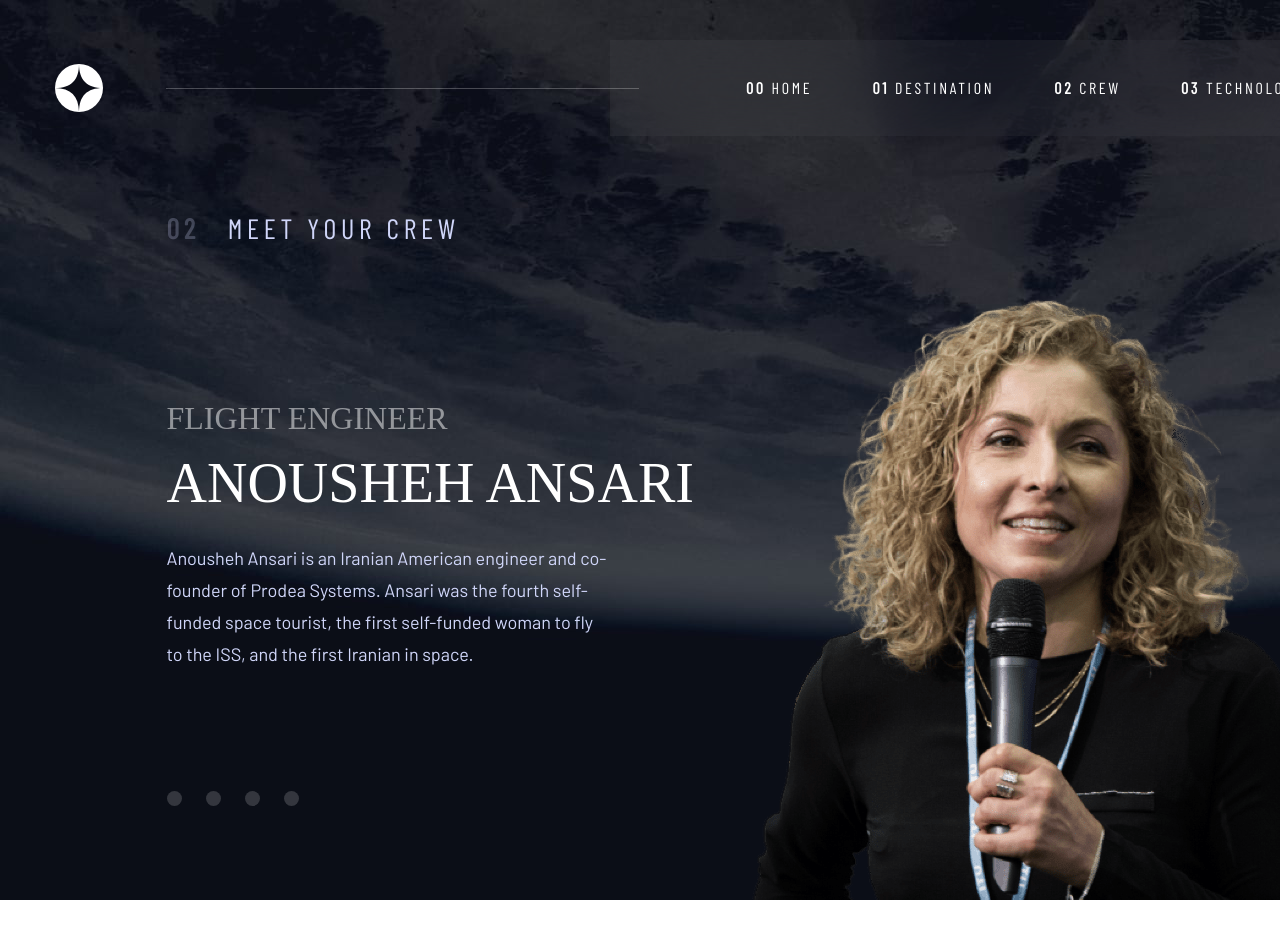
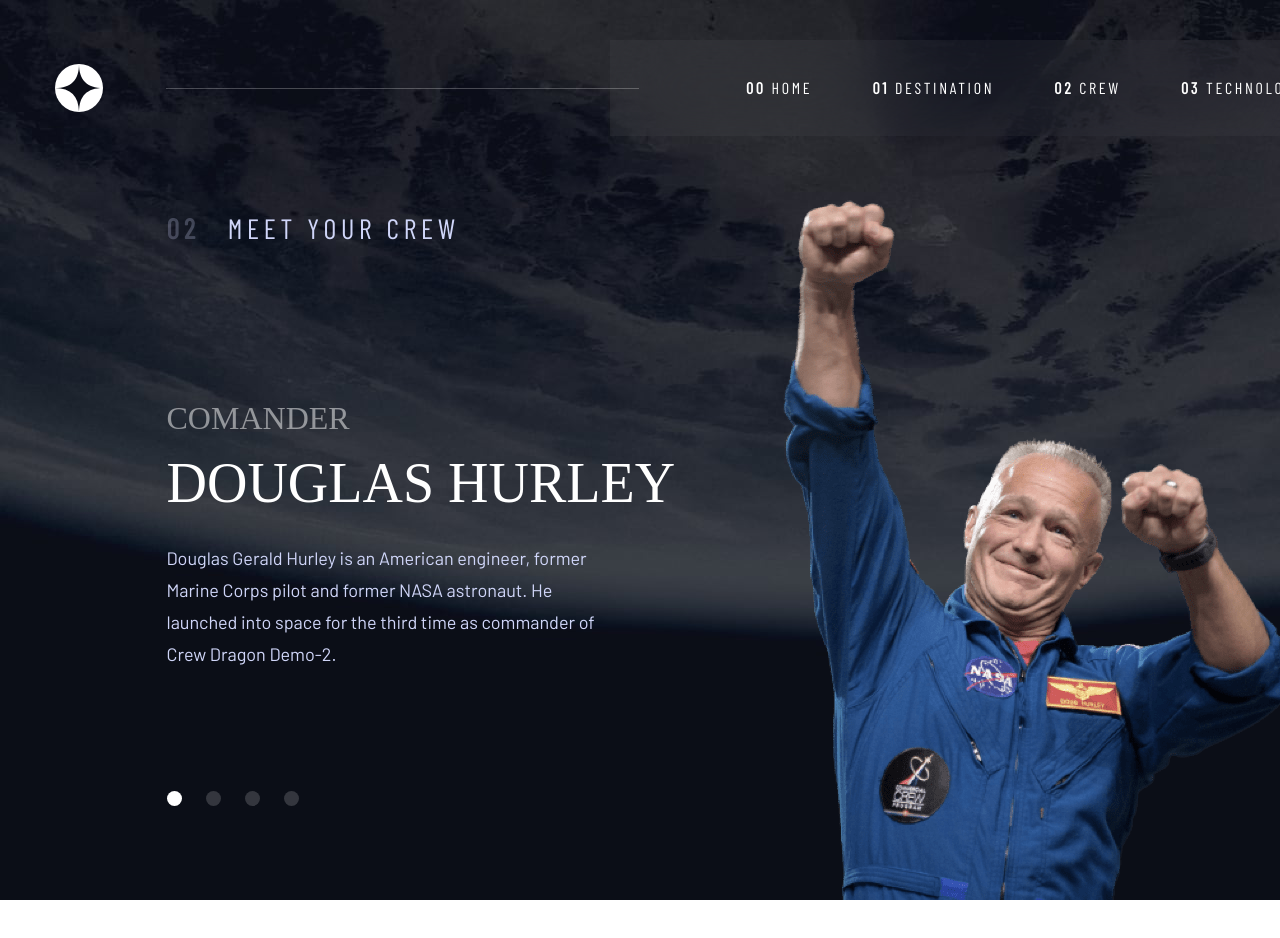
Before and after one commit to iago-guinossi/space-tourism, a React (Vite) app: page /crew in a window 1280 px wide. Shown: the top 938 px of the page. Built offline with nearby package versions, Linux system fonts and the light colour scheme; a web font is replaced by a local one.

Commit message:
Add state and function on button

```diff
--- a/src/components/pages/Crew/Crew.tsx
+++ b/src/components/pages/Crew/Crew.tsx
@@ -1,13 +1,17 @@
+import { useState } from "react";
 import styled from "styled-components";
 import { ContainerBackgroundImage } from "../../uiComponents/ContainerBackgroundImage";
 import { SubTittle } from "../../uiComponents/SubTittle";
 import { SubTittleNumber } from "../../uiComponents/SubTittleNumber";
-import { Text } from "../../uiComponents/Text";
-import { Tittle } from "../../uiComponents/Tittle";
 import { Anousheh } from "./Anousheh";
 import { Douglas } from "./Douglas";
 import { Mark } from "./Mark";
 import { Victor } from "./Victor";
+
+type RoundedButtonProps = {
+  number: number;
+  state: number;
+}
 
 const NavContainer = styled.div`
   width: 1107px;
@@ -20,12 +24,17 @@ const NavContainer = styled.div`
 `;
 const SubTittleContainer = styled.div``;
 
-const RoundedButton = styled.button`
+const RoundedButton = styled.button<RoundedButtonProps>`
 width: 15px;
 height: 15px;
 border-radius: 100%;
 border: none;
-background: rgba(255, 255, 255, 0.17);`
+background-color: ${({number, state})=> number === state ? '#FFFFFF' : 'rgba(255, 255, 255, 0.17)'};
+&:hover{
+  background-color: #FFFFFF;
+  opacity: 0.5;
+}
+`
 
 const ButtonContainer = styled.div`
     width: 132px;
@@ -35,6 +44,19 @@ const ButtonContainer = styled.div`
 `
 
 export function Crew() {
+    const [state, setState] = useState(1);
+
+    function handleClick(id: number) {
+      setState(id);
+    }
+
+    function render(){
+      if(state === 1) return <Douglas/>
+      if(state === 2) return <Mark/>
+      if(state === 3) return <Victor/>
+      if(state === 4) return <Anousheh/>
+    }
+
   return (
     <ContainerBackgroundImage url="/crew/background-crew-desktop.jpg">
       <NavContainer>
@@ -46,12 +68,12 @@ export function Crew() {
             MEET YOUR CREW
           </SubTittle>
         </SubTittleContainer>
-        <Anousheh/>
+        {render()}
         <ButtonContainer>
-            <RoundedButton/>
-            <RoundedButton/>
-            <RoundedButton/>
-            <RoundedButton/>
+            <RoundedButton number={1} state={state} onClick={()=> handleClick(1)}/>
+            <RoundedButton number={2} state={state} onClick={()=> handleClick(2)}/>
+            <RoundedButton number={3} state={state} onClick={()=> handleClick(3)}/>
+            <RoundedButton number={4} state={state} onClick={()=> handleClick(4)}/>
         </ButtonContainer>
       </NavContainer>
     </ContainerBackgroundImage>
```
